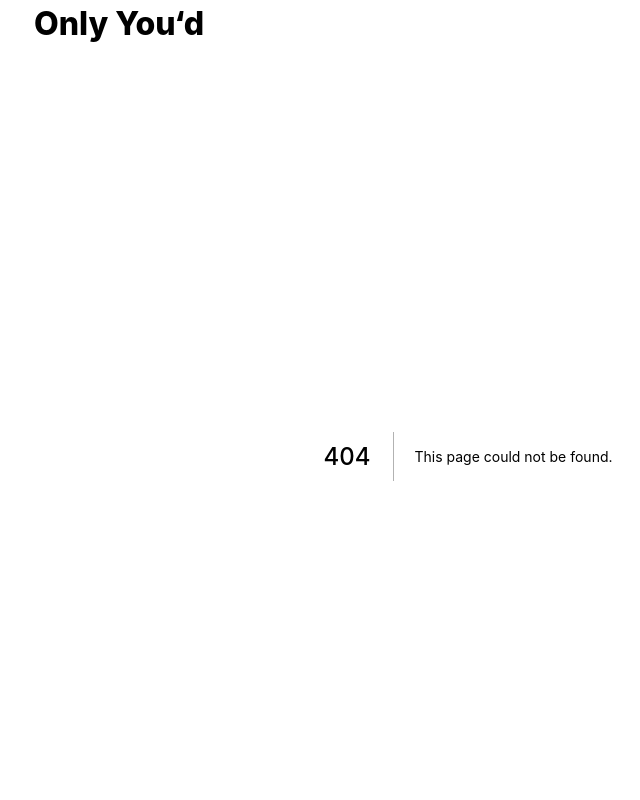
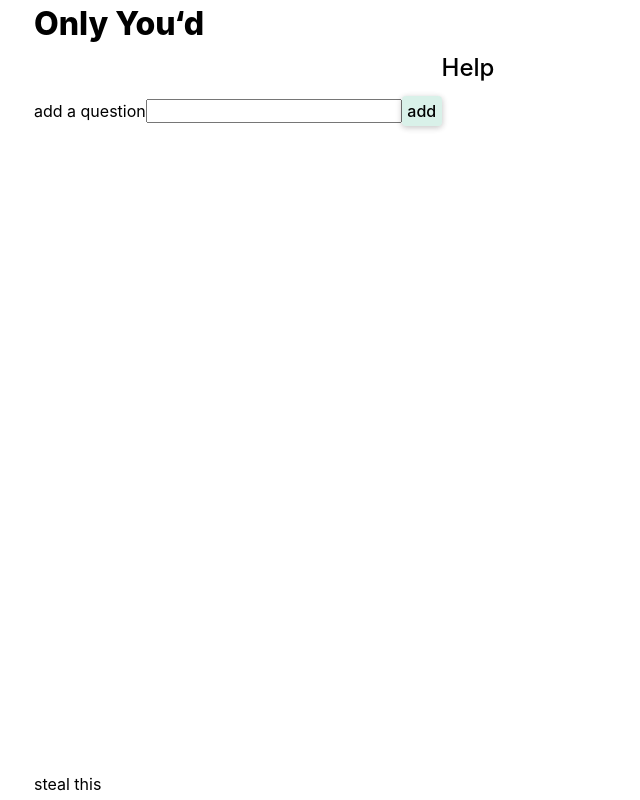
Before and after one commit to tif-calin/only-youd, a Next.js app: page /help in a window 1280 px wide. Before the commit this address had no page. Shown: the whole page, without its empty margins (172-812 px from the left). Built offline with nearby package versions, Linux system fonts and the light colour scheme.

Commit message:
use util styles for page title consistency

```diff
--- a/pages/bank/index.js
+++ b/pages/bank/index.js
@@ -1,6 +1,7 @@
 import { MemoizedBank } from '../../components/bank/bank';
 import question from '../../data/questions';
 import styles from '../../styles/pages/Bank.module.scss';
+import utilStyles from '../../styles/utils.module.scss';
 
 const baseURL = process.env.NODE_ENV === 'production'
   ? 'https://only-youd.vercel.app'
@@ -12,7 +13,7 @@
 
   return (
     <div className={styles.container}>
-      <h2 className={styles.title}>Question Bank</h2>
+      <h2 className={utilStyles.pagetitle}>Question Bank</h2>
 
       <MemoizedBank
         bank={bank}
--- /dev/null
+++ b/pages/help/index.js
@@ -0,0 +1,17 @@
+import utilStyles from '../../styles/utils.module.scss';
+
+const HelpPage = () => {
+  return (
+    <div>
+      <h2 className={utilStyles.pagetitle}>Help</h2>
+
+      <form>
+        <span>add a question</span>
+        <input type="text" />
+        <button type="submit">add</button>
+      </form>
+    </div>
+  );
+};
+
+export default HelpPage;
--- /dev/null
+++ b/styles/utils.module.scss
@@ -0,0 +1,6 @@
+.pagetitle {
+  font-size: 1.5rem;
+  font-weight: 500;
+  text-align: center;
+  margin-bottom: 1rem;
+}
```
Also changed, not shown: pages/play/index.js (added, +11 -0 lines).
